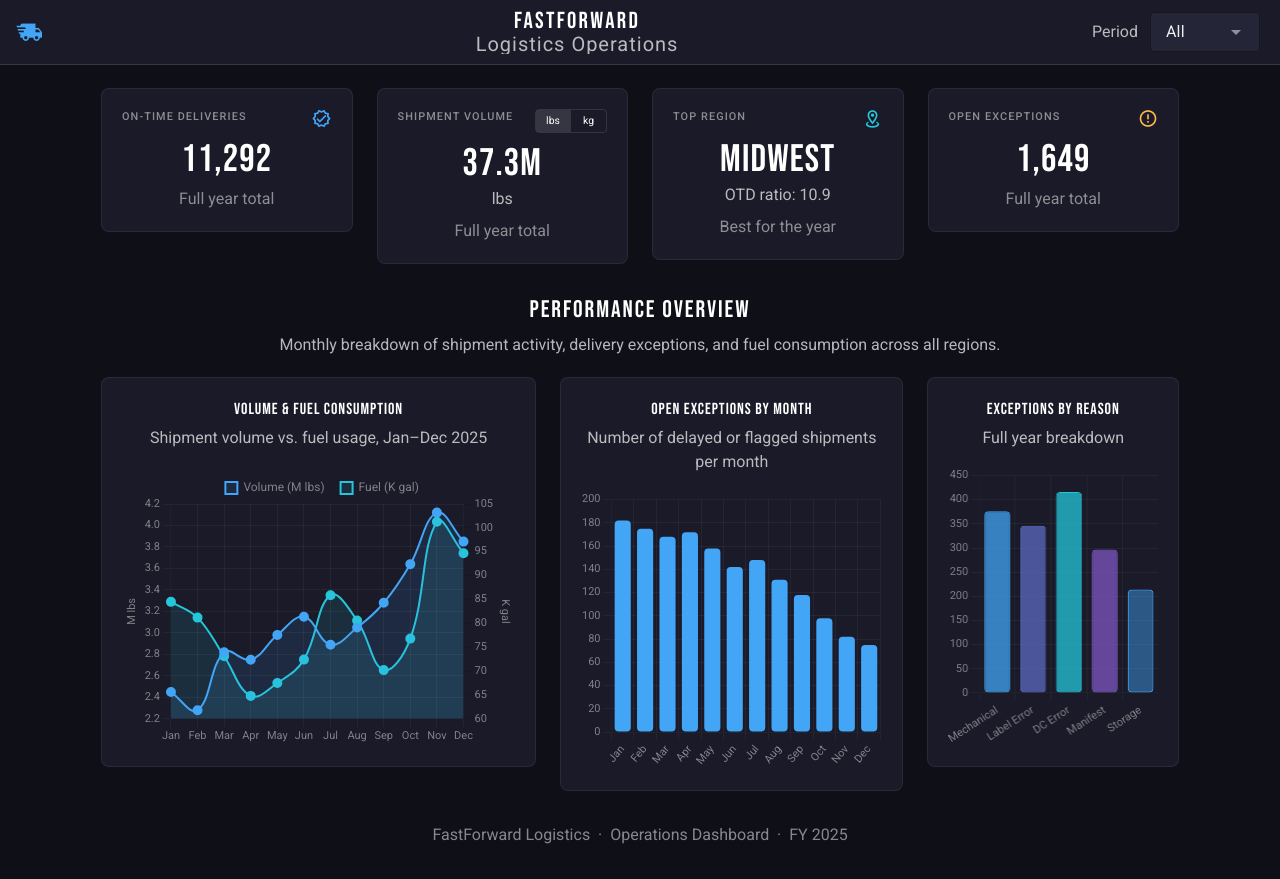
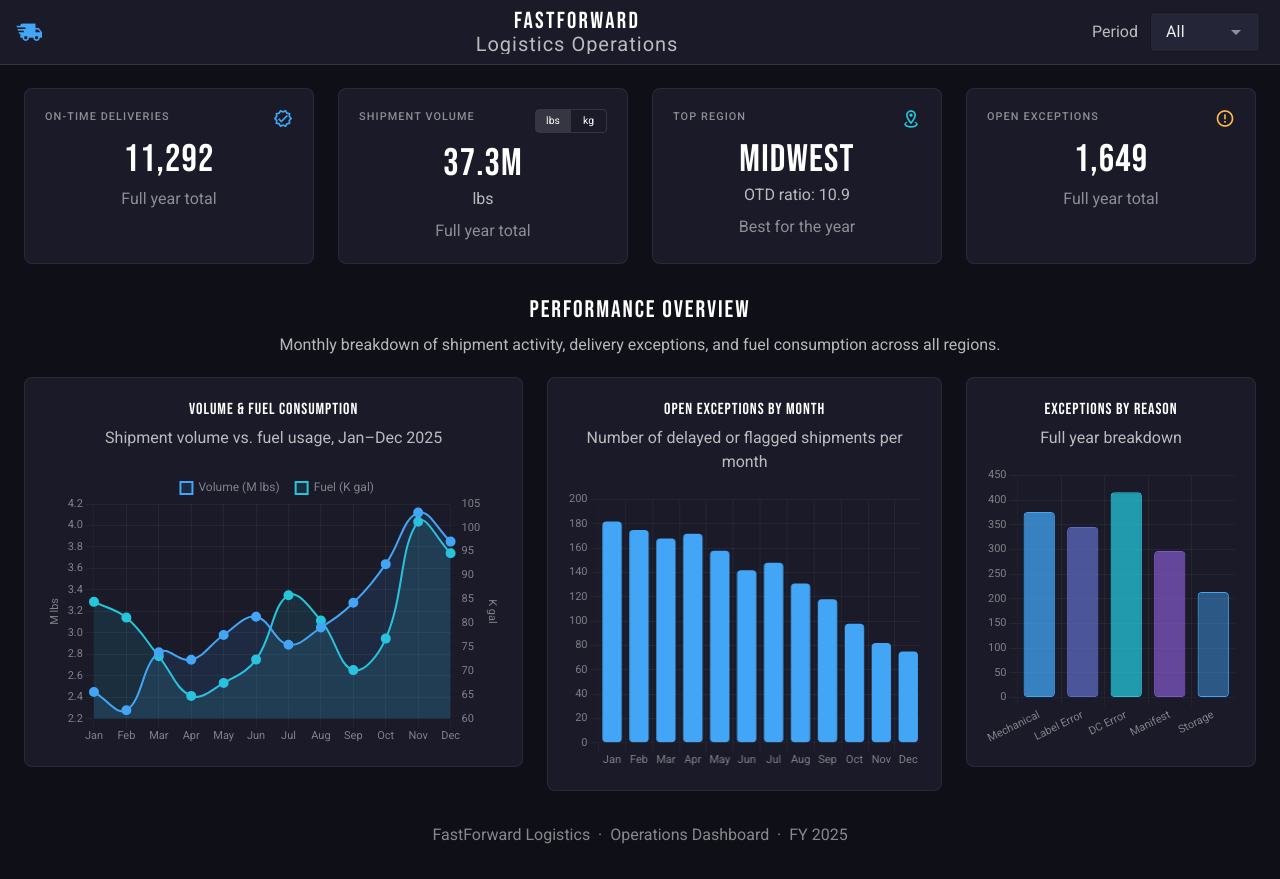
Before and after one commit to IntangibleFancy/fast-forward, a Vue app: page / in a window 1280 px wide. Built offline with nearby package versions, Linux system fonts and the light colour scheme.

Commit message:
Fixed vertical height d-flex issue with MetricsCards

```diff
--- a/src/App.vue
+++ b/src/App.vue
@@ -365,7 +365,7 @@
         <v-row>
 
           <!-- On-Time Deliveries -->
-          <v-col cols="12" sm="6" md="3">
+          <v-col cols="12" sm="6" md="3" class="d-flex flex-column">
             <MetricCard
               title="On-Time Deliveries"
               icon="mdi-check-decagram-outline"
@@ -379,7 +379,7 @@
           </v-col>
 
           <!-- Shipment Volume -->
-          <v-col cols="12" sm="6" md="3">
+          <v-col cols="12" sm="6" md="3" class="d-flex flex-column">
             <MetricCard
               title="Shipment Volume"
               :value="fmtVolume(shipmentVolume)"
@@ -406,7 +406,7 @@
           </v-col>
 
           <!-- Top Region -->
-          <v-col cols="12" sm="6" md="3">
+          <v-col cols="12" sm="6" md="3" class="d-flex flex-column">
             <MetricCard
               title="Top Region"
               icon="mdi-map-marker-radius-outline"
@@ -421,7 +421,7 @@
           </v-col>
 
           <!-- Open Exceptions -->
-          <v-col cols="12" sm="6" md="3">
+          <v-col cols="12" sm="6" md="3" class="d-flex flex-column">
             <MetricCard
               title="Open Exceptions"
               icon="mdi-alert-circle-outline"
--- a/src/components/MetricCard.vue
+++ b/src/components/MetricCard.vue
@@ -86,6 +86,7 @@
   background-color: rgb(var(--v-theme-surface)) !important;
   border: 1px solid rgba(255, 255, 255, 0.07) !important;
   transition: transform 0.18s ease, box-shadow 0.2s ease;
+  height: 100%;
 }
 
 .metric-card:hover {
--- a/src/style.css
+++ b/src/style.css
@@ -146,7 +146,7 @@
 }
 
 #app {
-  width: 1126px;
+  width: 1440px;
   max-width: 100%;
   margin: 0 auto;
   text-align: center;
```
